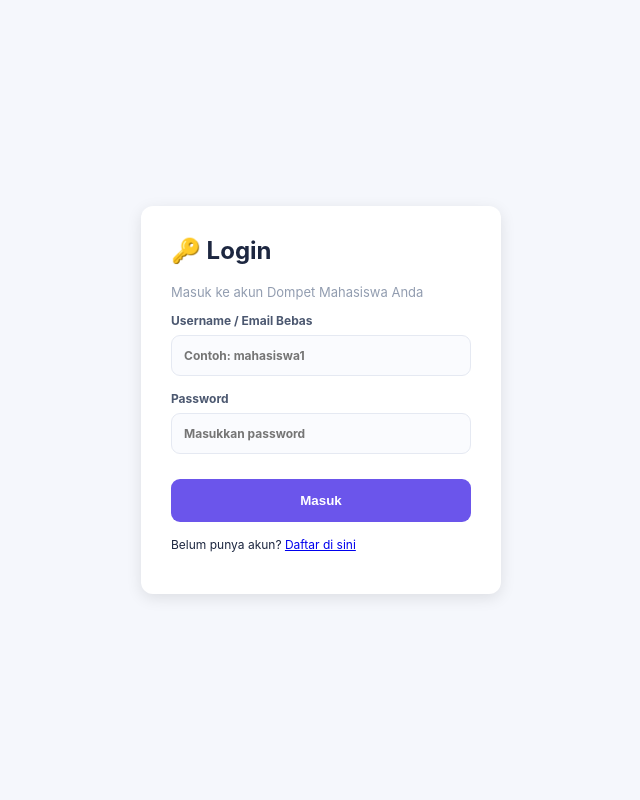
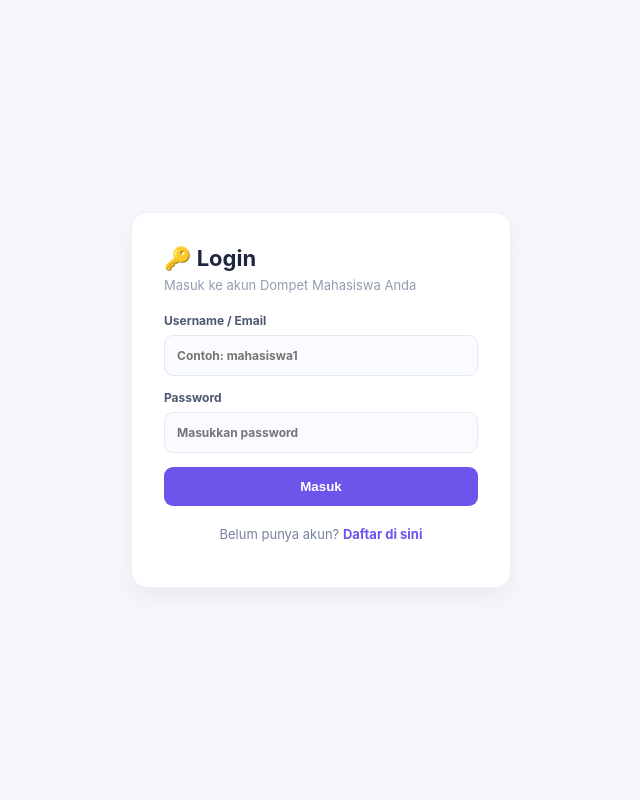
Before and after one commit to ALPINSKYYY12345/WEBSITE-ALPRO, a Flask app: page /login in a window 1280 px wide. Shown: the whole page, without its empty margins (319-959 px from the left). Run offline with Flask 3, Linux system fonts and the light colour scheme.

Commit message:
Update login.html

```diff
--- a/templates/login.html
+++ b/templates/login.html
@@ -2,11 +2,17 @@
 <html lang="id">
 <head>
   <meta charset="UTF-8">
+  <meta name="viewport" content="width=device-width, initial-scale=1">
   <title>Login | Dompet Mahasiswa</title>
   <link rel="stylesheet" href="{{ url_for('static', filename='style.css') }}">
   <style>
-    body { display: flex; justify-content: center; align-items: center; min-height: 100vh; }
-    .card-auth { background: white; padding: 30px; border-radius: 12px; box-shadow: 0 4px 15px rgba(0,0,0,0.1); width: 100%; max-width: 360px; }
+    body { display: flex; justify-content: center; align-items: center; min-height: 100vh; background: #f5f7fc; }
+    .card-auth { background: white; padding: 32px; border-radius: 16px; box-shadow: 0 10px 25px rgba(0,0,0,0.05); width: 100%; max-width: 380px; border: 1px solid #eef0f7; }
+    .card-auth h2 { margin-bottom: 6px; font-size: 22px; }
+    .card-auth form { margin-top: 20px; display: flex; flex-direction: column; gap: 14px; }
+    .card-auth input { width: 100%; padding: 12px; border: 1px solid #e5e9f2; border-radius: 9px; outline: none; }
+    .card-auth button { width: 100%; background: #6b55eb; color: white; border: none; padding: 12px; border-radius: 9px; font-weight: 700; cursor: pointer; }
+    .card-auth button:hover { background: #5741d8; }
   </style>
 </head>
 <body>
@@ -15,19 +21,21 @@
     <p class="muted">Masuk ke akun Dompet Mahasiswa Anda</p>
 
     {% if error %}
-      <p style="color: red; font-size: 13px;">{{ error }}</p>
+      <p style="color: #ee6c7a; font-size: 13px; font-weight: 600; margin-top: 10px;">{{ error }}</p>
     {% endif %}
 
     <form action="/login" method="POST">
-      <label>Username / Email Bebas
+      <label>Username / Email
         <input type="text" name="username" placeholder="Contoh: mahasiswa1" required>
       </label>
       <label>Password
         <input type="password" name="password" placeholder="Masukkan password" required>
       </label>
-      <button type="submit" style="margin-top: 10px;">Masuk</button>
+      <button type="submit">Masuk</button>
     </form>
-    <p style="font-size: 12px; margin-top: 15px;">Belum punya akun? <a href="/register">Daftar di sini</a></p>
+    <p style="font-size: 13px; margin-top: 20px; text-align: center; color: #77839a;">
+      Belum punya akun? <a href="/register" style="color: #6b55eb; font-weight: 700; text-decoration: none;">Daftar di sini</a>
+    </p>
   </div>
 </body>
 </html>
```
